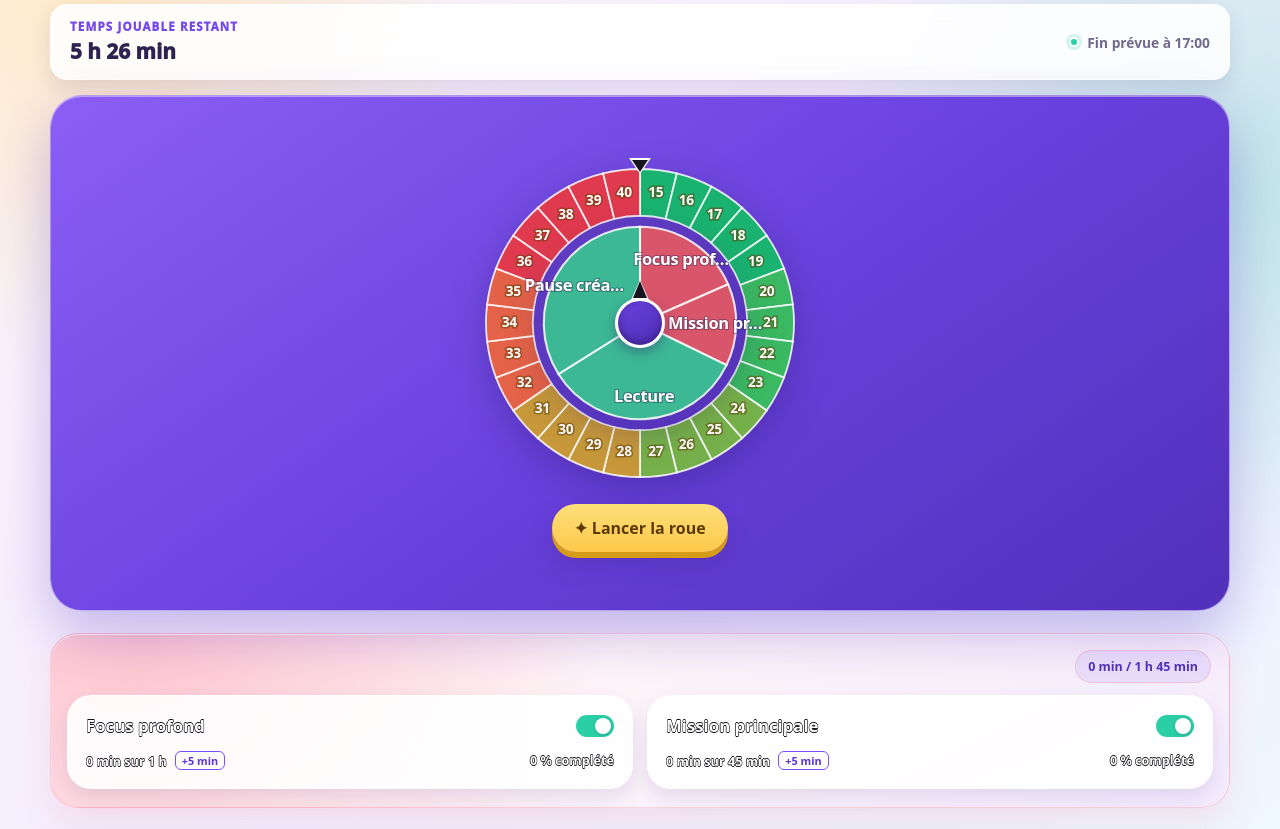
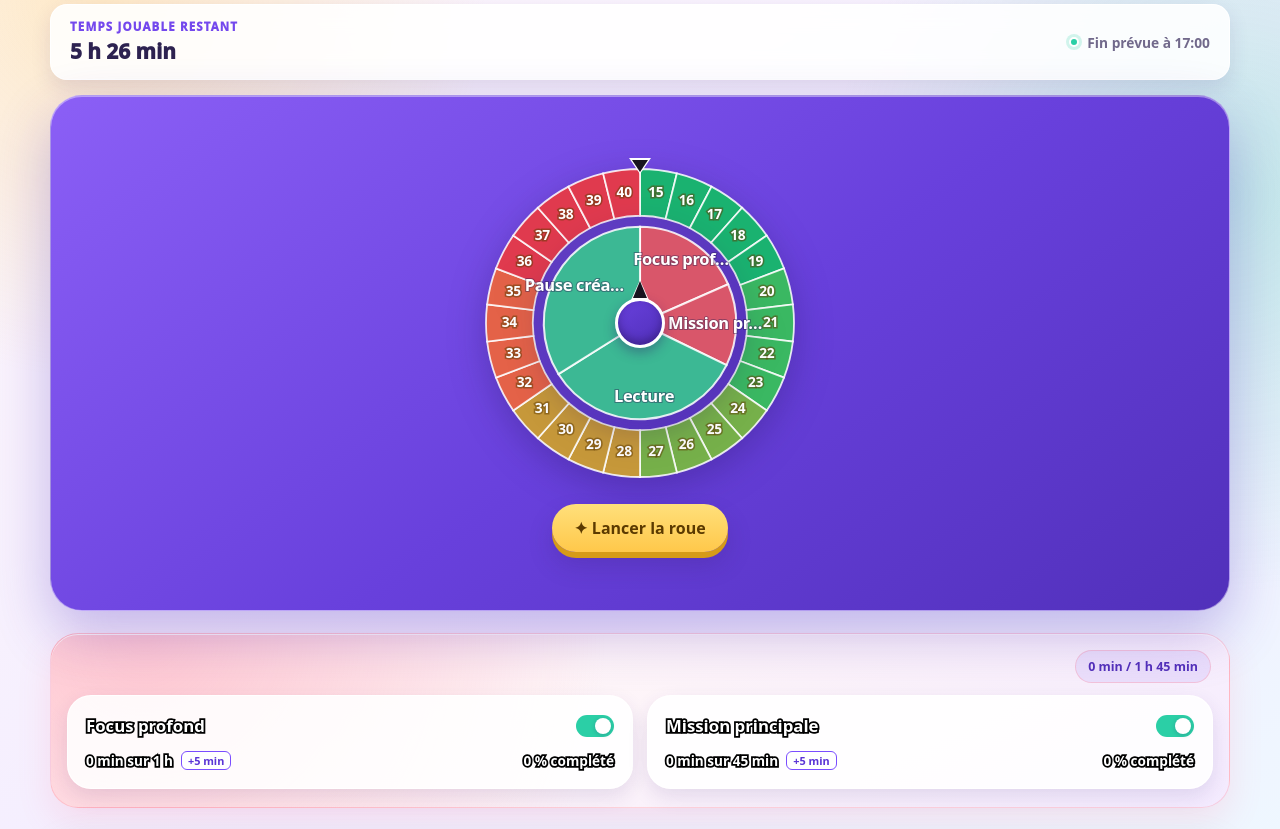
Before and after one commit to Peti6inge/casino-du-pomodoro, a plain HTML site: page index.html in a window 1280 px wide. Shown: the part 97-926 px from the top of the page. Drawn offline with Linux system fonts and the light colour scheme.

Commit message:
Update styles.css

```diff
--- a/styles.css
+++ b/styles.css
@@ -752,13 +752,8 @@ a:focus-visible {
 .activity-card.has-fill h3,
 .activity-card.has-fill .activity-stats {
   color: #fff;
-  -webkit-text-stroke: 0.32px #17151d;
+  -webkit-text-stroke: 3.5px #000000;
   paint-order: stroke fill;
-  text-shadow:
-    0 0.55px 0 #17151d,
-    0 -0.55px 0 #17151d,
-    0.55px 0 0 #17151d,
-    -0.55px 0 0 #17151d;
 }
 
 .activity-card::after {
@@ -896,8 +891,8 @@ a:focus-visible {
   gap: 10px;
   margin-top: 14px;
   color: var(--muted);
-  font-size: 0.79rem;
-  font-weight: 750;
+  font-size: 0.85rem;
+  font-weight: 700;
 }
 
 .activity-stat-main {
@@ -911,7 +906,7 @@ a:focus-visible {
   padding: 2px 6px;
   color: #5b35d6;
   font-size: 0.68rem;
-  font-weight: 750;
+  font-weight: 700;
   line-height: 1.2;
   background: #fff;
   border: 1.5px solid #7a4dff;
```
